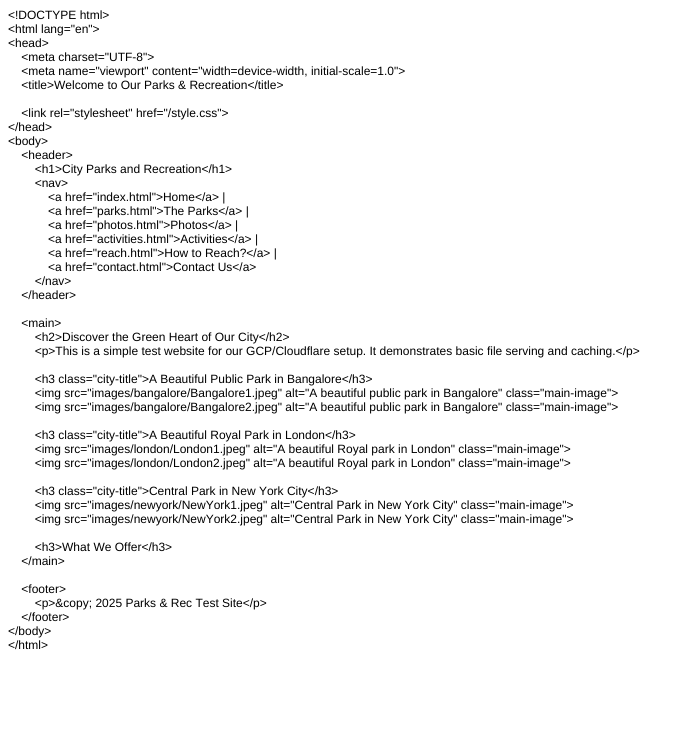
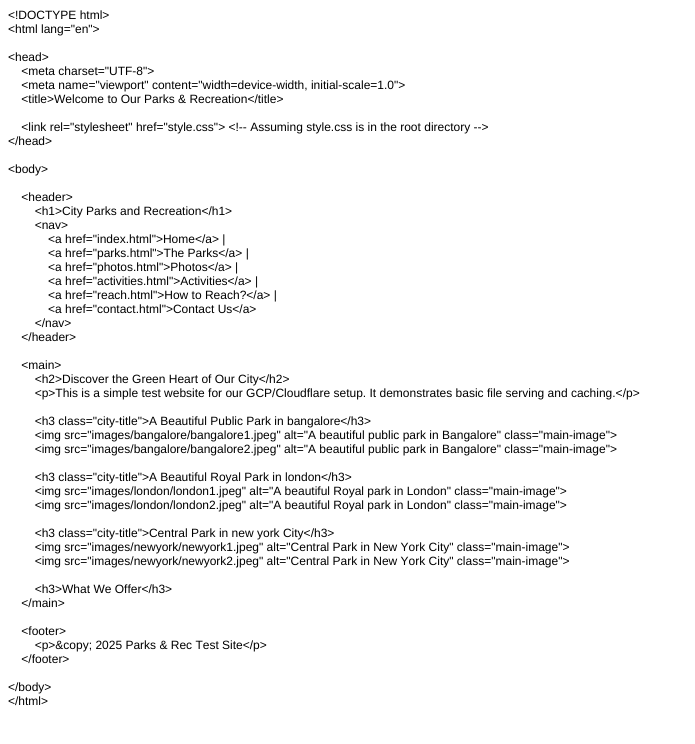
Before and after one commit to vinodwithhope/parks-website-test, a plain HTML site: page index.html in a window 1280 px wide. Shown: the whole page, without its empty margins (0-695 px from the left). Drawn offline with Linux system fonts and the light colour scheme.

Commit message:
Add files via upload

```diff
--- a/index.html
+++ b/index.html
@@ -15,14 +15,17 @@
 <body>
 <p class="p1"><span class="s1">&lt;!DOCTYPE html&gt;</span></p>
 <p class="p1"><span class="s1">&lt;html lang="en"&gt;</span></p>
+<p class="p2"><span class="s1"></span><br></p>
 <p class="p1"><span class="s1">&lt;head&gt;</span></p>
 <p class="p1"><span class="s1"><span class="Apple-converted-space">    </span>&lt;meta charset="UTF-8"&gt;</span></p>
 <p class="p1"><span class="s1"><span class="Apple-converted-space">    </span>&lt;meta name="viewport" content="width=device-width, initial-scale=1.0"&gt;</span></p>
 <p class="p1"><span class="s1"><span class="Apple-converted-space">    </span>&lt;title&gt;Welcome to Our Parks &amp; Recreation&lt;/title&gt;</span></p>
-<p class="p2"><span class="s1"><span class="Apple-converted-space">    </span></span></p>
-<p class="p1"><span class="s1"><span class="Apple-converted-space">    </span>&lt;link rel="stylesheet" href="/style.css"&gt;</span></p>
+<p class="p2"><span class="s1"></span><br></p>
+<p class="p1"><span class="s1"><span class="Apple-converted-space">    </span>&lt;link rel="stylesheet" href="style.css"&gt; &lt;!-- Assuming style.css is in the root directory --&gt;</span></p>
 <p class="p1"><span class="s1">&lt;/head&gt;</span></p>
+<p class="p2"><span class="s1"></span><br></p>
 <p class="p1"><span class="s1">&lt;body&gt;</span></p>
+<p class="p2"><span class="s1"></span><br></p>
 <p class="p1"><span class="s1"><span class="Apple-converted-space">    </span>&lt;header&gt;</span></p>
 <p class="p1"><span class="s1"><span class="Apple-converted-space">        </span>&lt;h1&gt;City Parks and Recreation&lt;/h1&gt;</span></p>
 <p class="p1"><span class="s1"><span class="Apple-converted-space">        </span>&lt;nav&gt;</span></p>
@@ -39,17 +42,17 @@
 <p class="p1"><span class="s1"><span class="Apple-converted-space">        </span>&lt;h2&gt;Discover the Green Heart of Our City&lt;/h2&gt;</span></p>
 <p class="p1"><span class="s1"><span class="Apple-converted-space">        </span>&lt;p&gt;This is a simple test website for our GCP/Cloudflare setup. It demonstrates basic file serving and caching.&lt;/p&gt;</span></p>
 <p class="p2"><span class="s1"></span><br></p>
-<p class="p1"><span class="s1"><span class="Apple-converted-space">        </span>&lt;h3 class="city-title"&gt;A Beautiful Public Park in Bangalore&lt;/h3&gt;</span></p>
-<p class="p1"><span class="s1"><span class="Apple-converted-space">        </span>&lt;img src="images/bangalore/Bangalore1.jpeg" alt="A beautiful public park in Bangalore" class="main-image"&gt;</span></p>
-<p class="p1"><span class="s1"><span class="Apple-converted-space">        </span>&lt;img src="images/bangalore/Bangalore2.jpeg" alt="A beautiful public park in Bangalore" class="main-image"&gt;</span></p>
+<p class="p1"><span class="s1"><span class="Apple-converted-space">        </span>&lt;h3 class="city-title"&gt;A Beautiful Public Park in bangalore&lt;/h3&gt;</span></p>
+<p class="p1"><span class="s1"><span class="Apple-converted-space">        </span>&lt;img src="images/bangalore/bangalore1.jpeg" alt="A beautiful public park in Bangalore" class="main-image"&gt;</span></p>
+<p class="p1"><span class="s1"><span class="Apple-converted-space">        </span>&lt;img src="images/bangalore/bangalore2.jpeg" alt="A beautiful public park in Bangalore" class="main-image"&gt;</span></p>
 <p class="p2"><span class="s1"></span><br></p>
-<p class="p1"><span class="s1"><span class="Apple-converted-space">        </span>&lt;h3 class="city-title"&gt;A Beautiful Royal Park in London&lt;/h3&gt;</span></p>
-<p class="p1"><span class="s1"><span class="Apple-converted-space">        </span>&lt;img src="images/london/London1.jpeg" alt="A beautiful Royal park in London" class="main-image"&gt;</span></p>
-<p class="p1"><span class="s1"><span class="Apple-converted-space">        </span>&lt;img src="images/london/London2.jpeg" alt="A beautiful Royal park in London" class="main-image"&gt;</span></p>
-<p class="p2"><span class="s1"><span class="Apple-converted-space">        </span></span></p>
-<p class="p1"><span class="s1"><span class="Apple-converted-space">        </span>&lt;h3 class="city-title"&gt;Central Park in New York City&lt;/h3&gt;</span></p>
-<p class="p1"><span class="s1"><span class="Apple-converted-space">        </span>&lt;img src="images/newyork/NewYork1.jpeg" alt="Central Park in New York City" class="main-image"&gt;</span></p>
-<p class="p1"><span class="s1"><span class="Apple-converted-space">        </span>&lt;img src="images/newyork/NewYork2.jpeg" alt="Central Park in New York City" class="main-image"&gt;</span></p>
+<p class="p1"><span class="s1"><span class="Apple-converted-space">        </span>&lt;h3 class="city-title"&gt;A Beautiful Royal Park in london&lt;/h3&gt;</span></p>
+<p class="p1"><span class="s1"><span class="Apple-converted-space">        </span>&lt;img src="images/london/london1.jpeg" alt="A beautiful Royal park in London" class="main-image"&gt;</span></p>
+<p class="p1"><span class="s1"><span class="Apple-converted-space">        </span>&lt;img src="images/london/london2.jpeg" alt="A beautiful Royal park in London" class="main-image"&gt;</span></p>
+<p class="p2"><span class="s1"></span><br></p>
+<p class="p1"><span class="s1"><span class="Apple-converted-space">        </span>&lt;h3 class="city-title"&gt;Central Park in new york City&lt;/h3&gt;</span></p>
+<p class="p1"><span class="s1"><span class="Apple-converted-space">        </span>&lt;img src="images/newyork/newyork1.jpeg" alt="Central Park in New York City" class="main-image"&gt;</span></p>
+<p class="p1"><span class="s1"><span class="Apple-converted-space">        </span>&lt;img src="images/newyork/newyork2.jpeg" alt="Central Park in New York City" class="main-image"&gt;</span></p>
 <p class="p2"><span class="s1"></span><br></p>
 <p class="p1"><span class="s1"><span class="Apple-converted-space">        </span>&lt;h3&gt;What We Offer&lt;/h3&gt;</span></p>
 <p class="p1"><span class="s1"><span class="Apple-converted-space">    </span>&lt;/main&gt;</span></p>
@@ -57,6 +60,7 @@
 <p class="p1"><span class="s1"><span class="Apple-converted-space">    </span>&lt;footer&gt;</span></p>
 <p class="p1"><span class="s1"><span class="Apple-converted-space">        </span>&lt;p&gt;&amp;copy; 2025 Parks &amp; Rec Test Site&lt;/p&gt;</span></p>
 <p class="p1"><span class="s1"><span class="Apple-converted-space">    </span>&lt;/footer&gt;</span></p>
+<p class="p2"><span class="s1"></span><br></p>
 <p class="p1"><span class="s1">&lt;/body&gt;</span></p>
 <p class="p1"><span class="s1">&lt;/html&gt;</span></p>
 </body>
```
